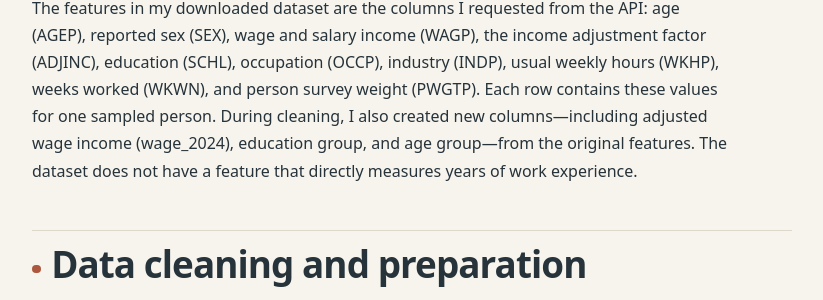
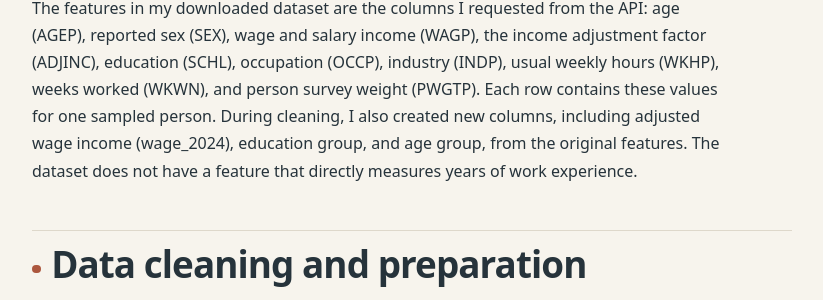
Before and after one commit to nreddi2/data-science-portfolio, a Jekyll site: the page built from wage-income-north-carolina.md, in a window 1280 px wide and 900 px high, scrolled down 2347 px. Shown: the part 263-563 px from the top of the window, without its empty margins (228-1051 px from the left). Built offline with Jekyll 4.4.1, drawn with Linux system fonts in a browser that asks for light colours.

```diff
--- a/wage-income-north-carolina.md
+++ b/wage-income-north-carolina.md
@@ -50,7 +50,7 @@ The dataset contains 114,270 unweighted North Carolina person records. That numb
 | Industry | `INDP` | Downloaded for context but not analyzed in the current research question. |
 | Survey weight | `PWGTP` | Person weight for weighted descriptive estimates. |
 
-The features in my downloaded dataset are the columns I requested from the API: age (AGEP), reported sex (SEX), wage and salary income (WAGP), the income adjustment factor (ADJINC), education (SCHL), occupation (OCCP), industry (INDP), usual weekly hours (WKHP), weeks worked (WKWN), and person survey weight (PWGTP). Each row contains these values for one sampled person. During cleaning, I also created new columns—including adjusted wage income (wage_2024), education group, and age group—from the original features. The dataset does not have a feature that directly measures years of work experience.
+The features in my downloaded dataset are the columns I requested from the API: age (AGEP), reported sex (SEX), wage and salary income (WAGP), the income adjustment factor (ADJINC), education (SCHL), occupation (OCCP), industry (INDP), usual weekly hours (WKHP), weeks worked (WKWN), and person survey weight (PWGTP). Each row contains these values for one sampled person. During cleaning, I also created new columns, including adjusted wage income (wage_2024), education group, and age group, from the original features. The dataset does not have a feature that directly measures years of work experience.
 
 ## Data cleaning and preparation
 
```
